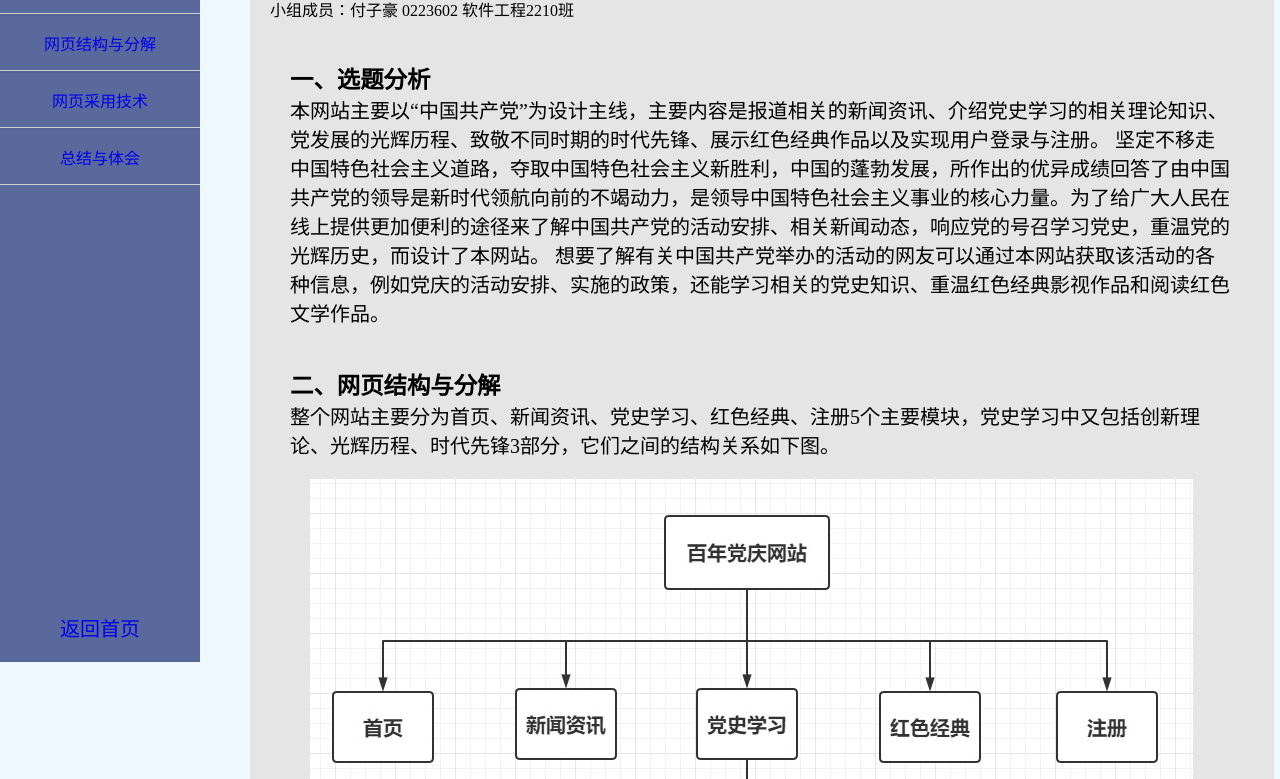
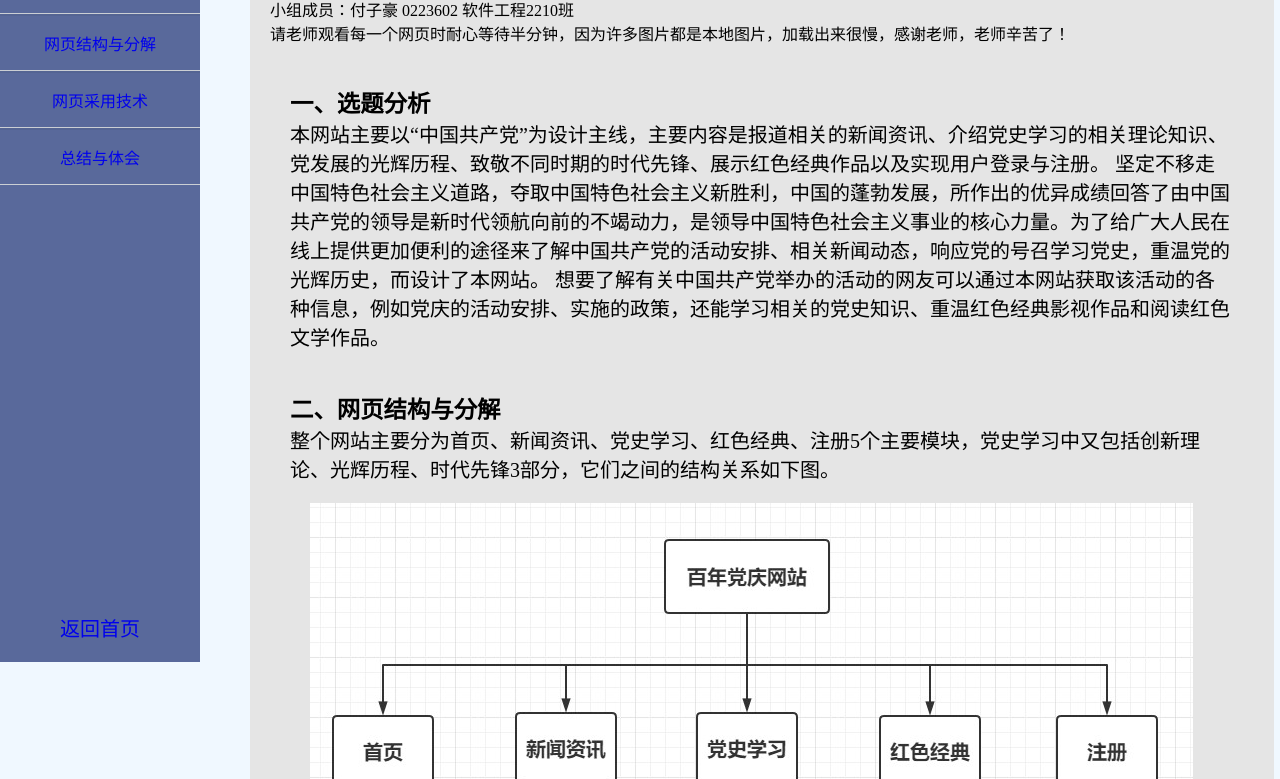
Before and after one commit to cyfzs/project, a plain HTML site: page report.html in a window 1280 px wide. Shown: the part 138-917 px from the top of the page. Drawn offline with Linux system fonts and the light colour scheme.

Commit message:
Update report.html

```diff
--- a/report.html
+++ b/report.html
@@ -27,6 +27,7 @@
             <div class="header">欢迎来到实验报告页面</div>
             <div>
                 <p>小组成员：付子豪 0223602 软件工程2210班</p>
+                <p>请老师观看每一个网页时耐心等待半分钟，因为许多图片都是本地图片，加载出来很慢，感谢老师，老师辛苦了！<p>
             </div>
             <div class="info">
                 <div class="report">
```
